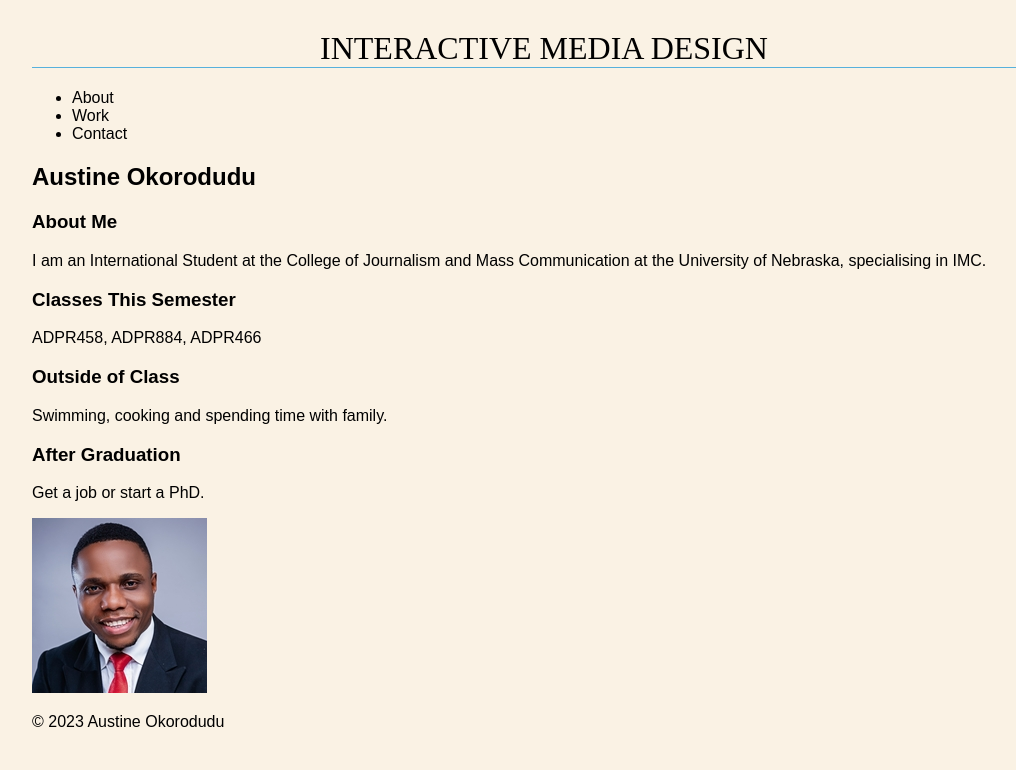
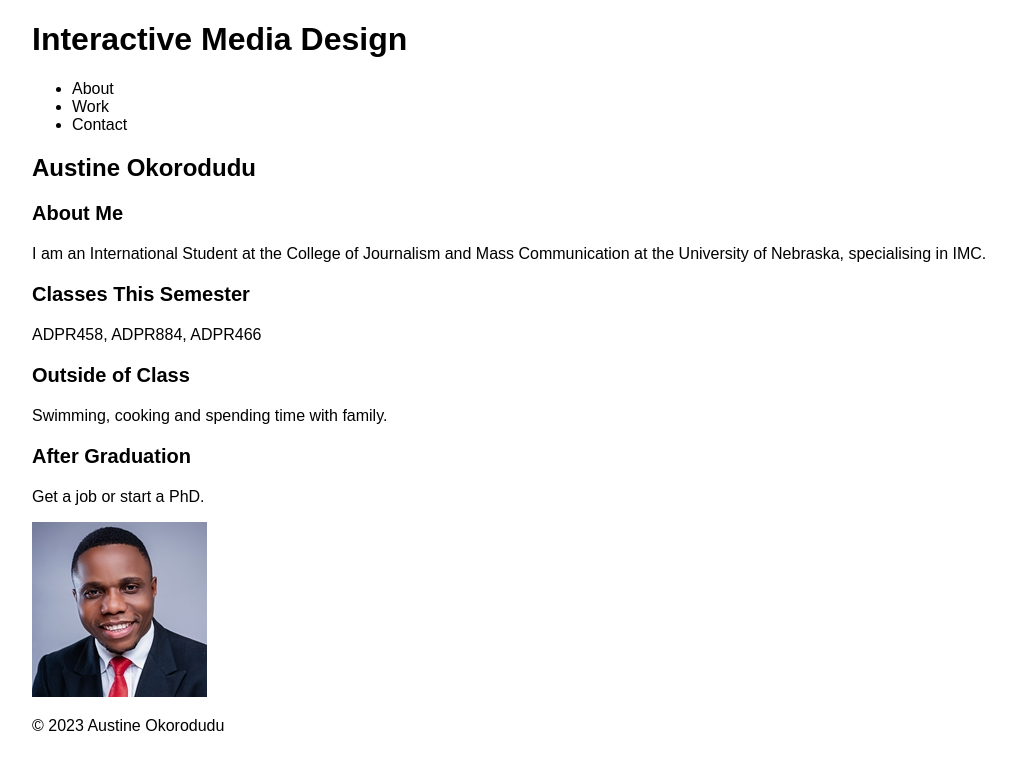
Before and after one commit to austin4crist/ADPR858CLASS, a plain HTML site: page assignments/index.html in a window 1280 px wide. Shown: the whole page, without its empty margins (96-1112 px from the left). Drawn offline with Linux system fonts and the light colour scheme.

Commit message:
more changes

```diff
--- a/assignments/css/style.css
+++ b/assignments/css/style.css
@@ -1,14 +1,21 @@
 body {
-    background-color: #faf2e4;
+
     margin: 0 10%;
     font-family: sans-serif;
     }
 
   h1 {
-    text-align: center;
-    font-family: serif;
-    font-weight: normal;
-    text-transform: uppercase;
-    border-bottom: 1px solid #57b1dc;
-    margin-top: 30px;
+font-size: 2rem;
   }
+
+  {font-size: 1.5rem;
+
+  }
+
+  h3 {font-size: 1.25rem;
+
+  }
+  . circle {
+    border-radius: 50%;
+    border: 5px solid #9abcf8;
+  }
```
